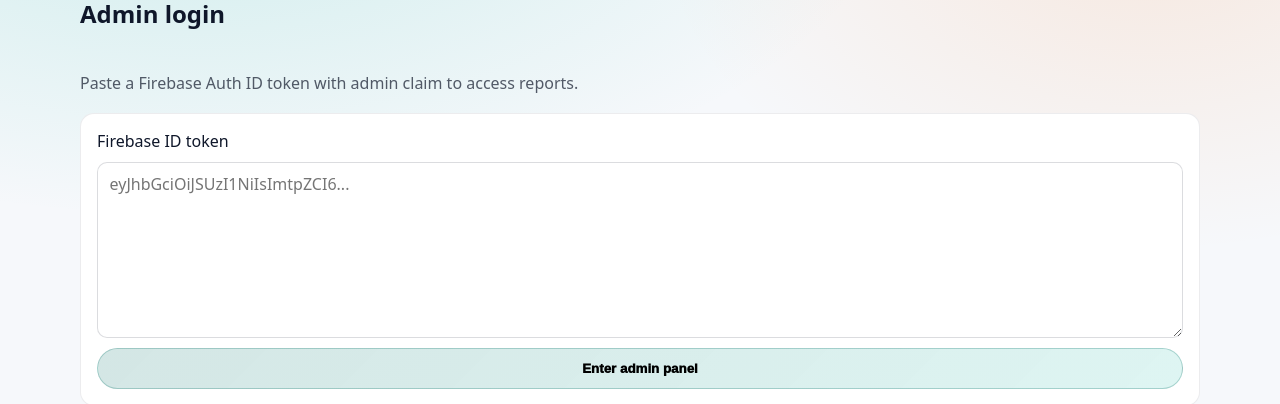
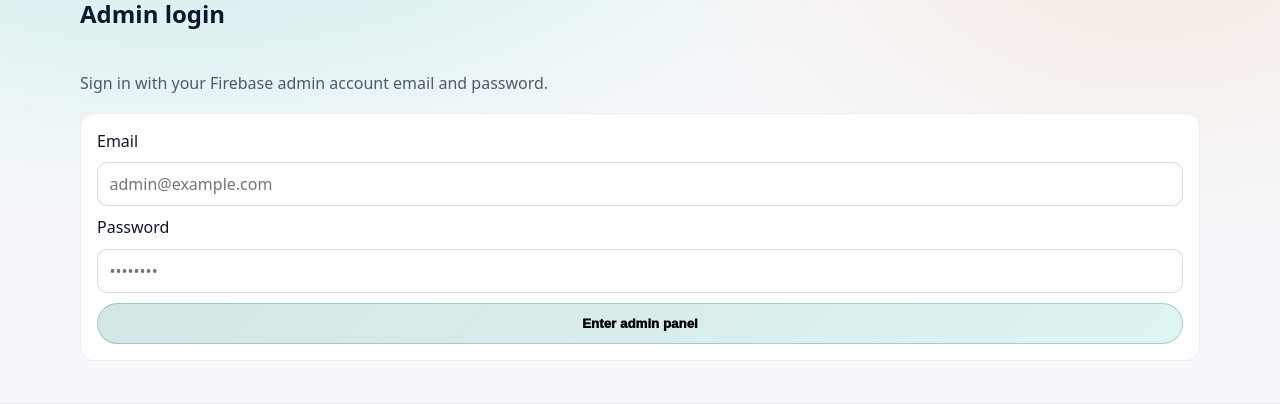
Before and after one commit to learngermanghana/Wesoamo-charity, a React (Vite) app: page /admin/login in a window 1280 px wide. Shown: the part 142-546 px from the top of the page. Built offline with nearby package versions, Linux system fonts and the light colour scheme; no server answers.

Commit message:
Switch admin login to Firebase email/password auth

```diff
--- a/src/config/firebase.js
+++ b/src/config/firebase.js
@@ -1,4 +1,5 @@
 export const firebaseConfig = {
+  apiKey: import.meta.env.VITE_FIREBASE_API_KEY || "",
   projectId: import.meta.env.VITE_FIREBASE_PROJECT_ID || "",
   region: import.meta.env.VITE_FIREBASE_REGION || "us-central1"
 };
@@ -19,3 +20,11 @@ export function buildFunctionUrl(path) {
 
   return `${firebaseEndpoints.base}${path}`;
 }
+
+export function buildFirebaseAuthUrl(path) {
+  if (!firebaseConfig.apiKey) {
+    throw new Error("Missing VITE_FIREBASE_API_KEY");
+  }
+
+  return `https://identitytoolkit.googleapis.com/v1/${path}?key=${firebaseConfig.apiKey}`;
+}
--- a/src/context/AdminAuthContext.jsx
+++ b/src/context/AdminAuthContext.jsx
@@ -12,15 +12,24 @@ function parseJwtClaims(token) {
   }
 }
 
+function isExpired(claims) {
+  if (!claims?.exp) return false;
+  return claims.exp * 1000 <= Date.now();
+}
+
 export function AdminAuthProvider({ children }) {
   const [idToken, setIdToken] = useState(() => localStorage.getItem(STORAGE_KEY) || "");
 
   const claims = useMemo(() => (idToken ? parseJwtClaims(idToken) : null), [idToken]);
-  const isAdmin = Boolean(claims?.admin || claims?.role === "admin");
+  const isAdmin = Boolean(idToken && !isExpired(claims) && (claims?.admin || claims?.role === "admin"));
 
   const saveToken = (token) => {
     localStorage.setItem(STORAGE_KEY, token);
     setIdToken(token);
+  };
+
+  const saveSession = ({ idToken: nextToken }) => {
+    saveToken(nextToken || "");
   };
 
   const logout = () => {
@@ -29,7 +38,7 @@ export function AdminAuthProvider({ children }) {
   };
 
   return (
-    <AdminAuthContext.Provider value={{ idToken, claims, isAdmin, saveToken, logout }}>
+    <AdminAuthContext.Provider value={{ idToken, claims, isAdmin, saveToken, saveSession, logout }}>
       {children}
     </AdminAuthContext.Provider>
   );
--- a/src/pages/admin/AdminLoginPage.jsx
+++ b/src/pages/admin/AdminLoginPage.jsx
@@ -3,26 +3,33 @@ import { Navigate, useNavigate } from "react-router-dom";
 import Container from "../../components/Container";
 import SEO from "../../components/SEO";
 import { useAdminAuth } from "../../context/AdminAuthContext";
+import { signInAdminWithPassword } from "../../services/firebaseAuth";
 
 export default function AdminLoginPage() {
-  const [tokenInput, setTokenInput] = useState("");
+  const [email, setEmail] = useState("");
+  const [password, setPassword] = useState("");
+  const [loading, setLoading] = useState(false);
   const [error, setError] = useState("");
-  const { isAdmin, saveToken } = useAdminAuth();
+  const { isAdmin, saveSession } = useAdminAuth();
   const navigate = useNavigate();
 
   if (isAdmin) {
     return <Navigate to="/admin/reports" replace />;
   }
 
-  const onSubmit = (event) => {
+  const onSubmit = async (event) => {
     event.preventDefault();
     setError("");
+    setLoading(true);
 
     try {
-      saveToken(tokenInput.trim());
+      const session = await signInAdminWithPassword(email.trim(), password);
+      saveSession(session);
       navigate("/admin/reports");
-    } catch {
-      setError("Invalid Firebase ID token. Please use an admin account token.");
+    } catch (err) {
+      setError(err.message || "Could not sign in.");
+    } finally {
+      setLoading(false);
     }
   };
 
@@ -32,21 +39,36 @@ export default function AdminLoginPage() {
       <section className="section">
         <Container className="adminAuth">
           <h1>Admin login</h1>
-          <p className="muted">Paste a Firebase Auth ID token with admin claim to access reports.</p>
+          <p className="muted">Sign in with your Firebase admin account email and password.</p>
 
           <form className="adminCard" onSubmit={onSubmit}>
-            <label htmlFor="idToken">Firebase ID token</label>
-            <textarea
-              id="idToken"
+            <label htmlFor="email">Email</label>
+            <input
+              id="email"
               className="input"
-              rows={7}
-              value={tokenInput}
-              onChange={(e) => setTokenInput(e.target.value)}
-              placeholder="eyJhbGciOiJSUzI1NiIsImtpZCI6..."
+              type="email"
+              autoComplete="email"
+              value={email}
+              onChange={(e) => setEmail(e.target.value)}
+              placeholder="admin@example.com"
+              required
+            />
+
+            <label htmlFor="password">Password</label>
+            <input
+              id="password"
+              className="input"
+              type="password"
+              autoComplete="current-password"
+              value={password}
+              onChange={(e) => setPassword(e.target.value)}
+              placeholder="••••••••"
               required
             />
             {error && <div className="errorText">{error}</div>}
-            <button className="btn btn--primary" type="submit">Enter admin panel</button>
+            <button className="btn btn--primary" type="submit" disabled={loading}>
+              {loading ? "Signing in..." : "Enter admin panel"}
+            </button>
           </form>
         </Container>
       </section>
--- /dev/null
+++ b/src/services/firebaseAuth.js
@@ -0,0 +1,26 @@
+import { buildFirebaseAuthUrl } from "../config/firebase";
+
+async function callAuthEndpoint(path, body) {
+  const response = await fetch(buildFirebaseAuthUrl(path), {
+    method: "POST",
+    headers: { "Content-Type": "application/json" },
+    body: JSON.stringify(body)
+  });
+
+  const data = await response.json();
+
+  if (!response.ok) {
+    const message = data?.error?.message?.replaceAll("_", " ") || "Authentication failed";
+    throw new Error(message);
+  }
+
+  return data;
+}
+
+export async function signInAdminWithPassword(email, password) {
+  return callAuthEndpoint("accounts:signInWithPassword", {
+    email,
+    password,
+    returnSecureToken: true
+  });
+}
```
Also changed, not shown: 1 other file (tests, documents, lock files or other folders).
